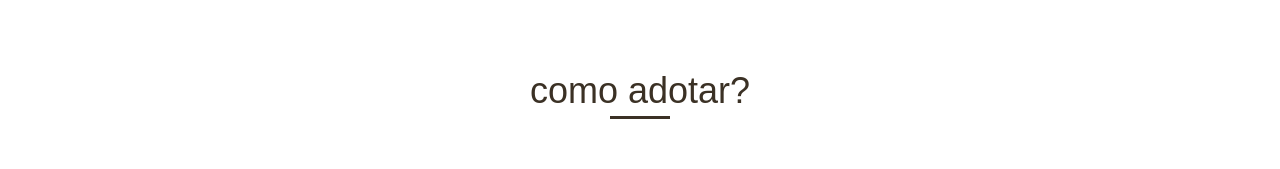
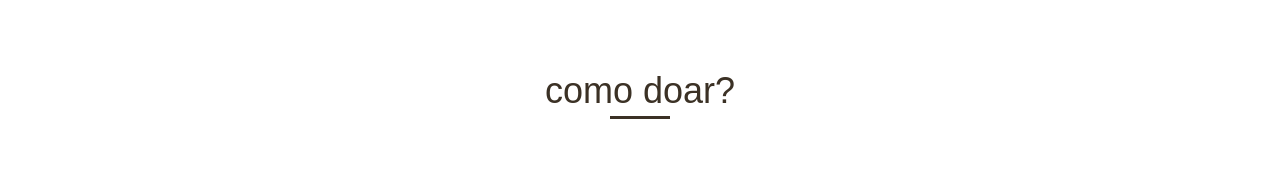
Before and after one commit to jhiltonsantos/cuida-miau, a plain HTML site: page web/ajudar.html in a window 1280 px wide. Shown: the part 532-701 px from the top of the page. Drawn offline with Linux system fonts and the light colour scheme.

Commit message:
update ajudar

```diff
--- a/web/ajudar.html
+++ b/web/ajudar.html
@@ -43,7 +43,7 @@
 
   <!-- Como Adotar -->
   <section class="container-ajudar container">
-    <h3 class="subtitle-ajudar">Como adotar?</h3>
+    <h3 class="subtitle-ajudar">Como doar?</h3>
     <ul>
       <li class="grid-8">
         <h3 class="subtitle-ajudar-internal">Doações no abrigo</h3>
```
Also changed, not shown: 1 other file.
